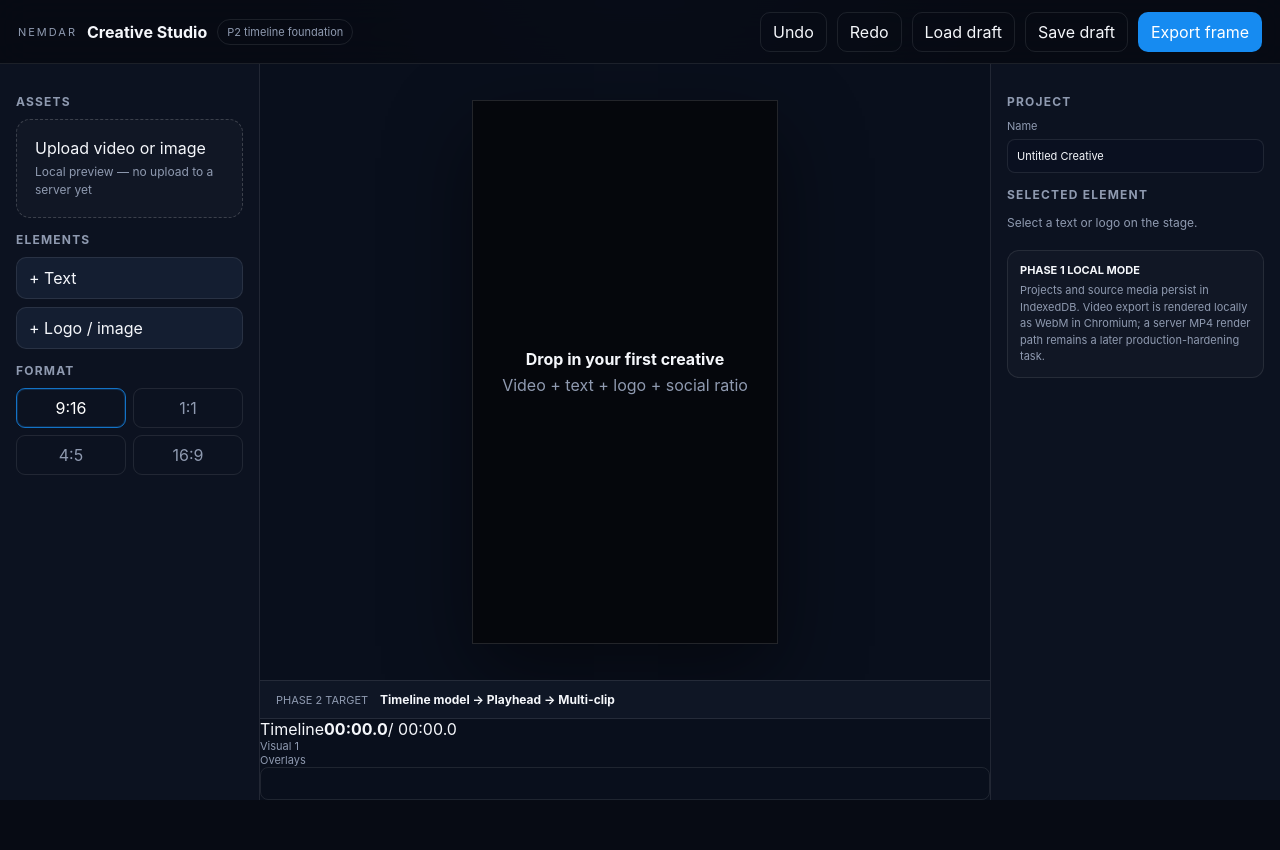
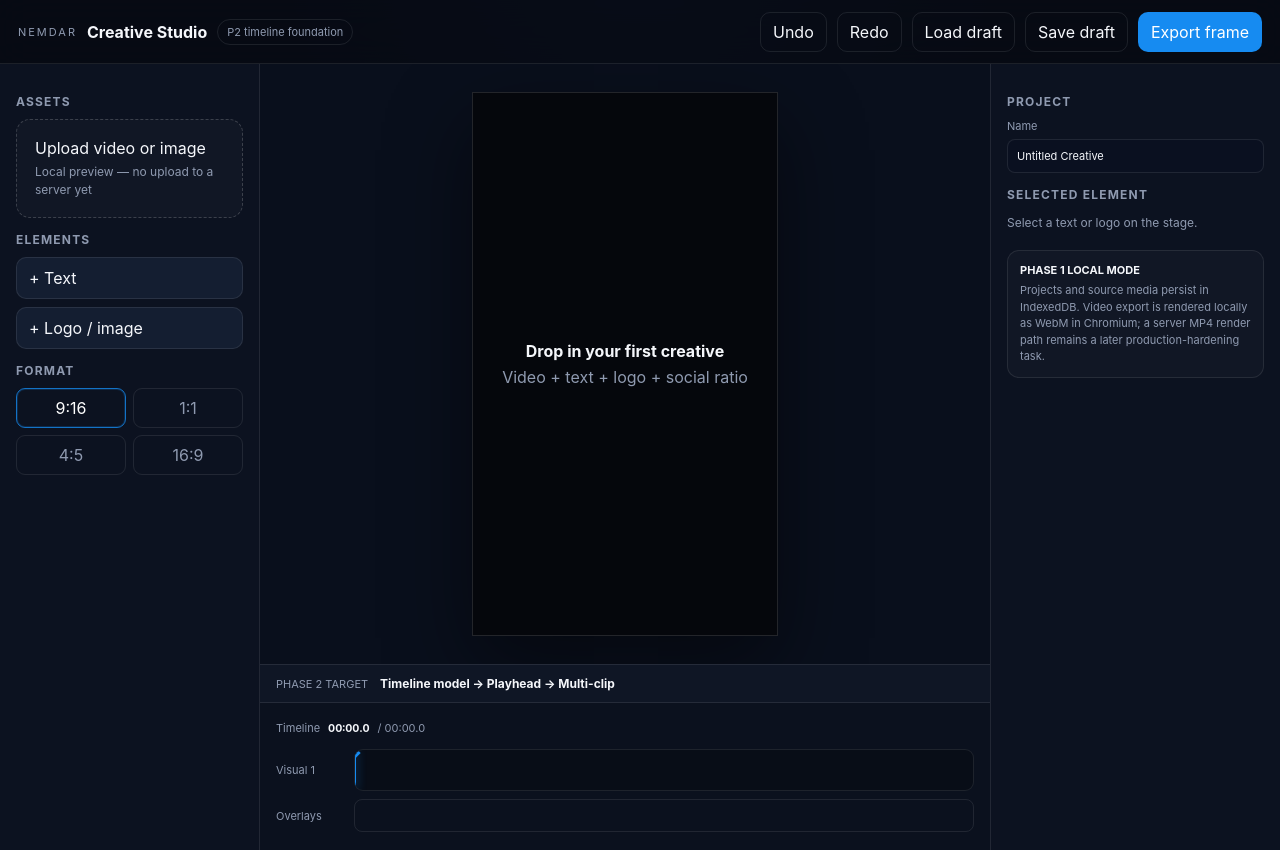
Before and after one commit to NEMDAR/Creative, a Next.js app: page / in a window 1280 px wide. Before the commit the page ends 800 px from the top, so only its background shows below. Built offline with nearby package versions, Linux system fonts and the light colour scheme.

Commit message:
style: add P2 timeline track and playhead presentation

```diff
--- a/app/globals.css
+++ b/app/globals.css
@@ -49,9 +49,18 @@ h2 { font-size:12px; text-transform:uppercase; letter-spacing:.1em; color:var(--
 .exportState { margin-left:auto; font-size:11px; color:var(--muted); }
 .exportState.success { color:#8ad9aa; }
 .exportState.error { color:#ff98a2; max-width:320px; overflow:hidden; text-overflow:ellipsis; white-space:nowrap; }
-.miniTimeline { padding:13px 16px 18px; background:#0b111e; display:grid; grid-template-columns:70px 1fr; gap:8px; align-items:center; }
+.timelinePanel { padding:12px 16px 18px; background:#0b111e; display:flex; flex-direction:column; gap:8px; }
+.timelineHeader { display:flex; align-items:center; gap:8px; min-height:26px; color:var(--muted); font-size:11px; }
+.timelineHeader strong { color:var(--text); font-variant-numeric:tabular-nums; }
+.timelineRow { display:grid; grid-template-columns:70px 1fr; gap:8px; align-items:center; }
 .trackLabel { font-size:11px; color:var(--muted); }
+.timelineSurface { position:relative; min-height:42px; border:1px solid var(--line); border-radius:9px; background:#080d17; overflow:hidden; cursor:crosshair; }
 .clip { border:1px solid rgba(22,139,241,.34); background:rgba(22,139,241,.12); padding:8px 10px; border-radius:8px; font-size:12px; overflow:hidden; white-space:nowrap; text-overflow:ellipsis; }
+.timelineClip { position:absolute; inset:4px; display:flex; align-items:center; justify-content:space-between; gap:10px; }
+.timelineClip strong { overflow:hidden; text-overflow:ellipsis; }
+.timelineClip span { color:var(--muted); font-size:10px; }
+.timelinePlayhead { position:absolute; top:0; bottom:0; width:2px; background:var(--accent); transform:translateX(-1px); pointer-events:none; box-shadow:0 0 10px rgba(22,139,241,.7); }
+.timelinePlayhead::before { content:""; position:absolute; top:0; left:50%; width:8px; height:8px; transform:translate(-50%,-1px) rotate(45deg); background:var(--accent); }
 .overlayTrack { min-height:33px; display:flex; gap:6px; border:1px solid var(--line); border-radius:8px; padding:5px; }
 .overlayTrack span { padding:4px 8px; border-radius:6px; background:rgba(255,255,255,.08); font-size:10px; }
 .inspector label { display:flex; flex-direction:column; gap:6px; color:var(--muted); font-size:11px; margin-bottom:11px; }
```
